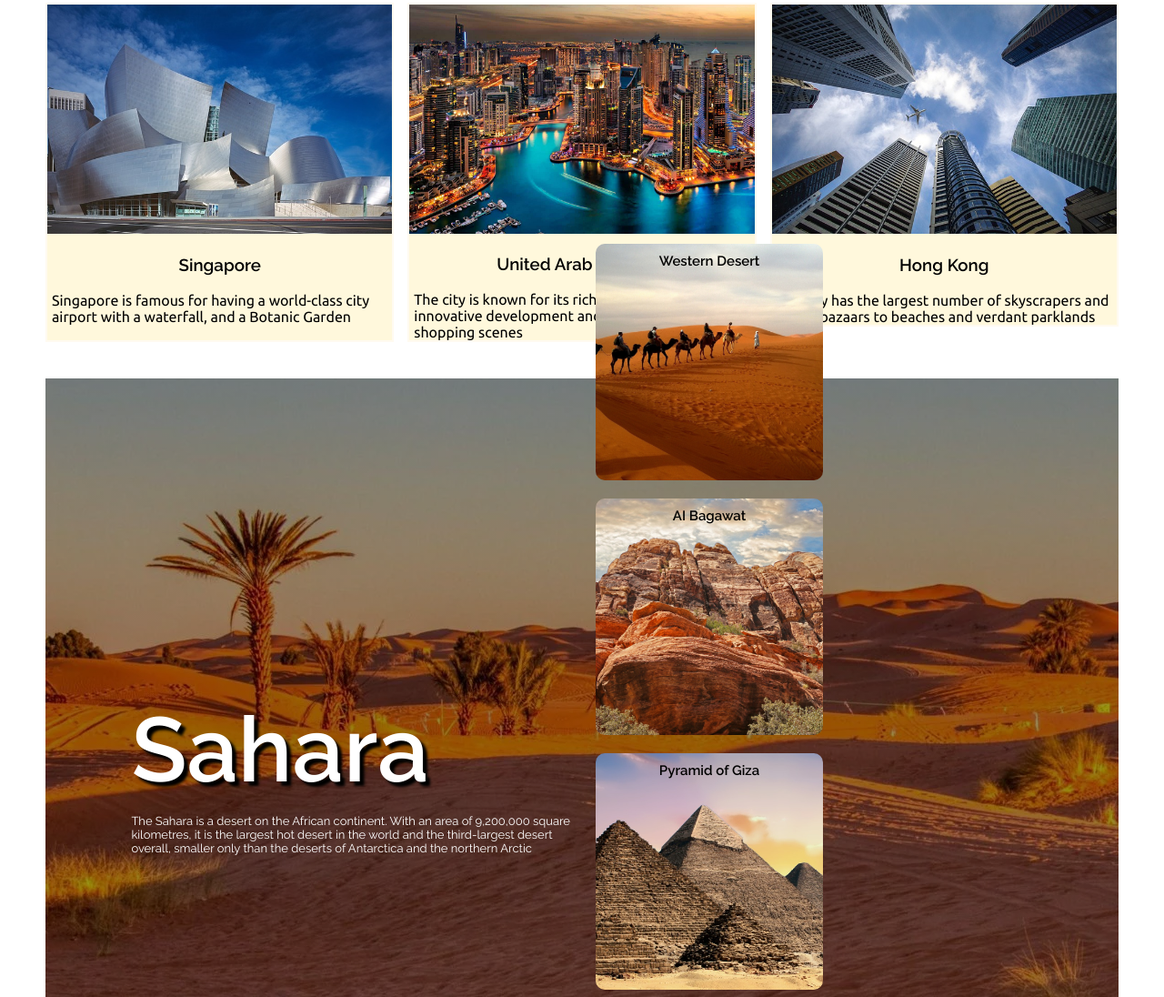
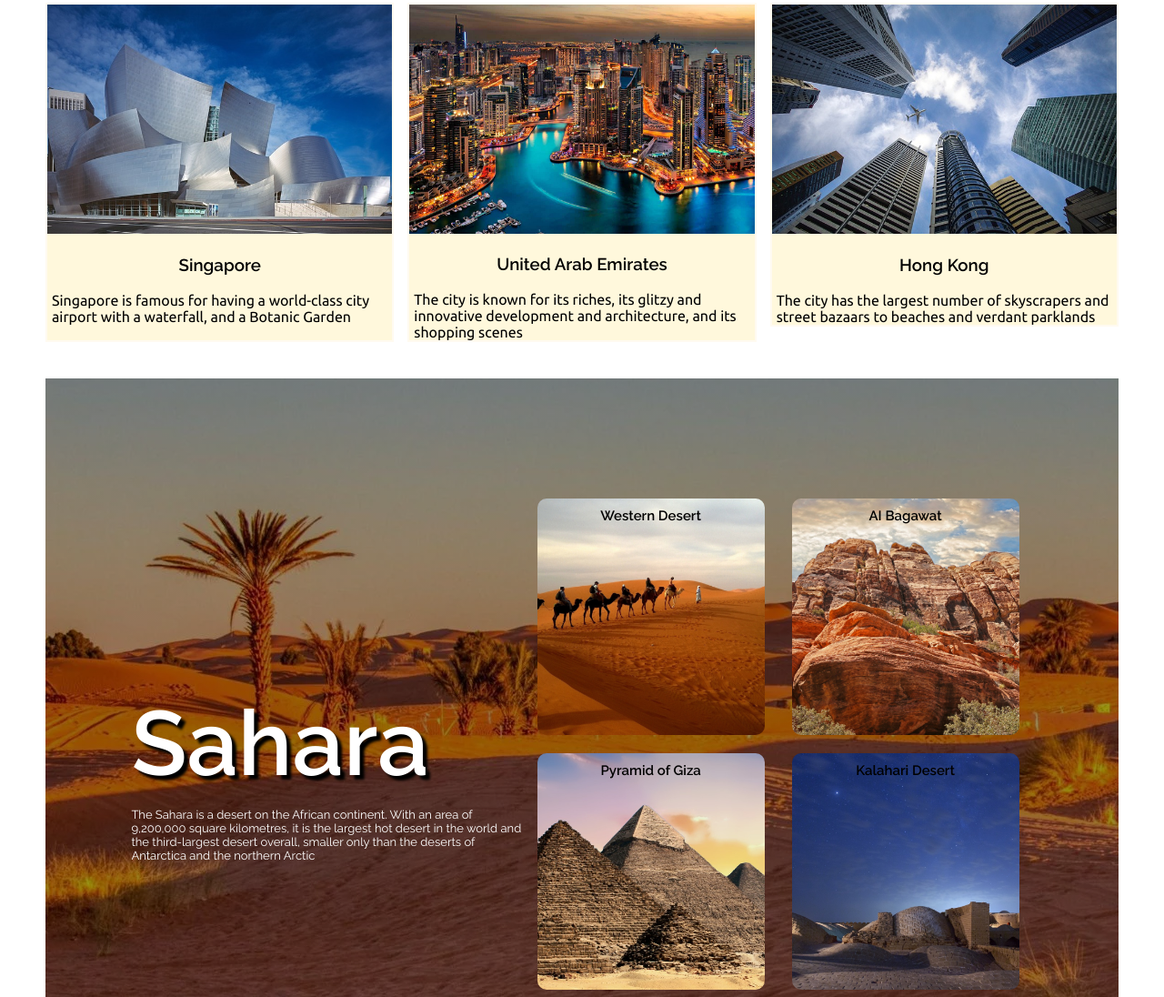
Before and after one commit to Mahmudhr/lets-travel, a plain HTML site: page index.html in a window 1280 px wide. Shown: the part 808-1904 px from the top of the page at 91% size. Drawn offline with Linux system fonts and the light colour scheme; a web font is replaced by a local one.

Commit message:
updated-img

```diff
--- a/index.html
+++ b/index.html
@@ -82,7 +82,7 @@
                   The Sahara is a desert on the African continent. With an area of 9,200,000 square kilometres, it is the largest hot desert in the world and the third-largest desert overall, smaller only than the deserts of Antarctica and the northern Arctic
                 </p>
              </div>
-              <div class="col">
+              <div class="col card-col">
                 <div class="card card1">
                   <h5>
                     Western Desert
@@ -134,7 +134,7 @@
        <div class="maldives">
             <div class="full-feature">
             <div class="row">
-              <div class="col">
+              <div class="col card-col">
                 <div class="card card1 c1">
                   <h5>
                     Western Desert
--- a/style.css
+++ b/style.css
@@ -136,6 +136,10 @@ margin: 10px 15px;
 background-position: center;
 background-size: cover;
 }
+.card-col{
+display: grid;
+grid-template-columns: repeat(2,1fr);
+}
 .card1{
 background-image:url(assets/pic-1.png);
 }
```
Also changed, not shown: assets/payment.png (deleted).
